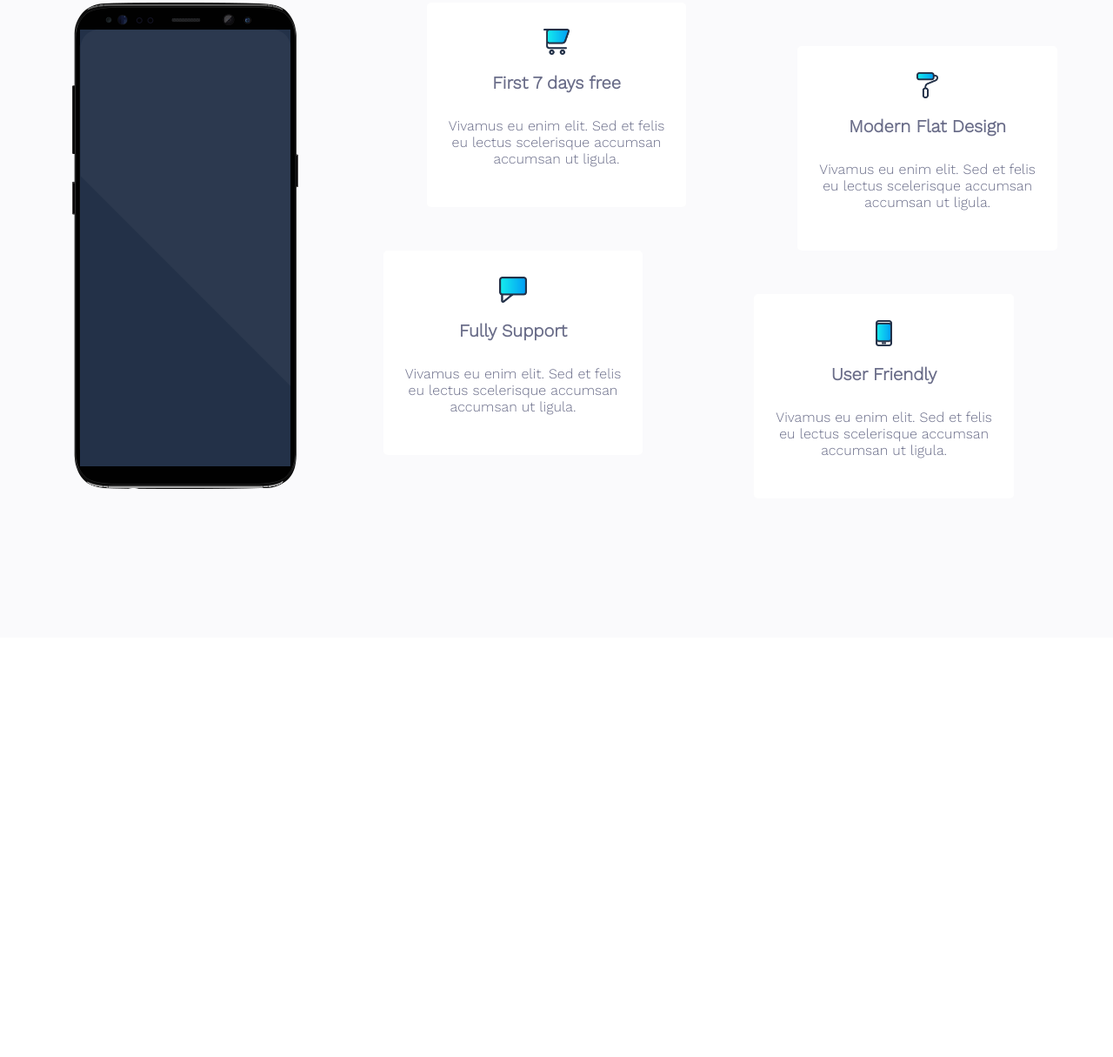
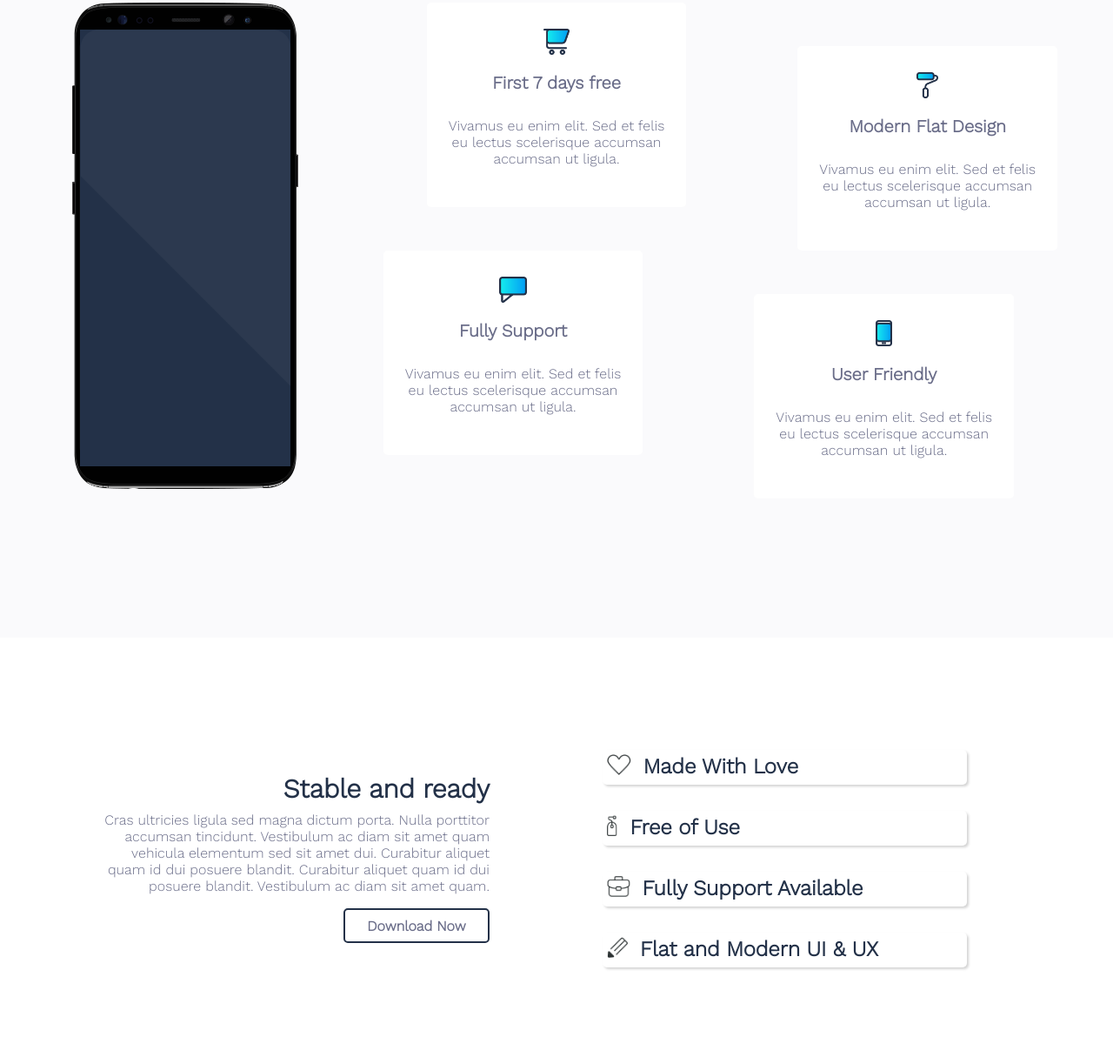
Before and after one commit to angelterziev196/vibo, a website built with webpack: page src/index.html in a window 1280 px wide. Shown: the part 867-2082 px from the top of the page at 87% size. Before the commit the page ends 1600 px from the top, so only its background shows below. Built offline with nearby package versions, Linux system fonts and the light colour scheme.

Commit message:
completed download section

```diff
--- a/src/components/download/download.html
+++ b/src/components/download/download.html
@@ -1,6 +1,69 @@
 <section class="container download">
     <div class="row download__holder">
-        <div class="col-lg-6 download__holder--description"></div>
-        <div class="col-lg-6 download__holder--perks"></div>
+        <div class="col-lg-6 download__holder__description">
+            <h3>Stable and ready</h3>
+            <p>
+                Cras ultricies ligula sed magna dictum porta. Nulla porttitor
+                accumsan tincidunt. Vestibulum ac diam sit amet quam vehicula
+                elementum sed sit amet dui. Curabitur aliquet quam id dui
+                posuere blandit. Curabitur aliquet quam id dui posuere blandit.
+                Vestibulum ac diam sit amet quam.
+            </p>
+            <button type="button">Download Now</button>
+        </div>
+        <div class="col-lg-6 download__holder__perks">
+            <div class="download__holder__perks__perk">
+                <div class="download__holder__perks__perk__wrap">
+                    <img
+                        src="/src/images/download/downlaod-hearth-decor.png"
+                        alt="decor"
+                    />
+                    <h5>Made With Love</h5>
+                </div>
+                <p>
+                    Cras ultricies ligula sed magna dictum porta. Nulla
+                    porttitor accumsan tincidunt. Vestibulum ac diam.
+                </p>
+            </div>
+            <div class="download__holder__perks__perk">
+                <div class="download__holder__perks__perk__wrap">
+                    <img
+                        src="/src/images/download/free-of-use-decor.png"
+                        alt="decor"
+                    />
+                    <h5>Free of Use</h5>
+                </div>
+                <p>
+                    Cras ultricies ligula sed magna dictum porta. Nulla
+                    porttitor accumsan tincidunt. Vestibulum ac diam.
+                </p>
+            </div>
+            <div class="download__holder__perks__perk">
+                <div class="download__holder__perks__perk__wrap">
+                    <img
+                        src="/src/images/download/support-decor.png"
+                        alt="decor"
+                    />
+                    <h5>Fully Support Available</h5>
+                </div>
+                <p>
+                    Cras ultricies ligula sed magna dictum porta. Nulla
+                    porttitor accumsan tincidunt. Vestibulum ac diam.
+                </p>
+            </div>
+            <div class="download__holder__perks__perk">
+                <div class="download__holder__perks__perk__wrap">
+                    <img
+                        src="/src/images/download/flat-and-moder-decor.png"
+                        alt="decor"
+                    />
+                    <h5>Flat and Modern UI & UX</h5>
+                </div>
+                <p>
+                    Cras ultricies ligula sed magna dictum porta. Nulla
+                    porttitor accumsan tincidunt. Vestibulum ac diam.
+                </p>
+            </div>
+        </div>
     </div>
 </section>
--- a/src/components/download/download.scss
+++ b/src/components/download/download.scss
@@ -0,0 +1,99 @@
+@use '/src/styles/globals/utilities';
+@import '/src/styles/globals/variables';
+@import '/src/styles/globals/mixins';
+
+.download {
+    &__holder {
+        width: 100%;
+        font-family: $sansSerif;
+
+        &__description {
+            @include breakpoint(desktop) {
+                padding: 156px 65px 156px 130px;
+            }
+            padding: 30px 30px;
+            display: flex;
+            flex-direction: column;
+            align-items: end;
+            text-align: end;
+
+            h3 {
+                font-size: 30px;
+                font-weight: 600;
+                color: $downloadBlue;
+            }
+
+            p {
+                color: $servicesGray;
+            }
+
+            button {
+                height: 40px;
+                width: 168px;
+                border-radius: 5px;
+                border: solid $downloadBlue 2px;
+                background-color: $white;
+                color: $servicesGray;
+                font-weight: bold;
+
+                &:hover {
+                    background-color: $buttonBackground;
+                    color: $white;
+                    border: solid $buttonBackground 2px;
+                    transition: background-color 0.4s, color 0.1s, border 0.4s;
+                }
+            }
+        }
+
+        &__perks {
+            margin: 10px 10px;
+
+            @include breakpoint(desktop) {
+                padding: 100px 156px 70px 65px;
+                margin: auto;
+            }
+
+            &__perk {
+                border-radius: 5px;
+                padding: 5px 5px;
+                margin-bottom: 30px;
+                box-shadow: 2px 2px 3px $lightgrey;
+
+                @include breakpoint(desktop) {
+                    max-height: 40px;
+                    overflow: hidden;
+
+                    &:hover {
+                        background-color: $buttonBackground;
+                        max-height: 150px;
+                        transition: max-height 1s;
+                        p {
+                            color: $downloadBlue;
+                        }
+                    }
+                }
+
+                &__wrap {
+                    display: flex;
+                    flex-direction: row;
+                    align-items: flex-start;
+                }
+            }
+
+            img {
+                height: 24px;
+            }
+
+            h5 {
+                padding-left: 14px;
+                font-size: 24px;
+                font-weight: 600;
+                color: $downloadBlue;
+            }
+
+            p {
+                color: $servicesGray;
+            }
+        }
+    }
+}
--- a/src/components/header/header.scss
+++ b/src/components/header/header.scss
@@ -27,22 +27,17 @@
     }
 
     img {
-        max-width: 450px;
-
-        @include breakpoint(mobile) {
-            display: none;
-        }
-
-        @include breakpoint(tablet) {
-            display: none;
-        }
+        display: none;
 
         @include breakpoint(desktop) {
+            // display: none;
             display: initial;
+            max-width: 450px;
         }
     }
 
     &__holder {
+        margin: 0;
         width: 100%;
         position: relative;
         top: 128px;
@@ -62,14 +57,32 @@
         }
 
         &__buttons {
-            margin-bottom: 30px;
+            margin-bottom: 0;
+            display: flex;
+            flex-direction: column;
+            align-items: center;
+
+            // @include breakpoint(desktop) {
+            //     display: block;
+            //     margin-bottom: 30px;
+            // }
+
+            @include breakpoint(tablet) {
+                display: block;
+                margin-bottom: 30px;
+            }
 
             &--download {
-                margin-right: 14px;
+                margin-right: 0;
+                margin-bottom: 30px;
+
+                @include breakpoint(tablet) {
+                    margin-right: 30px;
+                }
             }
 
             &--contact {
-                margin-left: 14px;
+                margin-left: 0;
             }
 
             button {
--- a/src/components/services/services.scss
+++ b/src/components/services/services.scss
@@ -6,34 +6,22 @@
     background-image: url('/src/images/services/services-background.png');
     height: 100vh;
 
-    @include breakpoint(serviceDecoration) {
-        height: auto;
-    }
-
-    @include breakpoint(tablet) {
-        height: auto;
-    }
-
     &__holder {
-        padding-top: 70px;
+        padding-top: 30px;
         width: 100%;
         margin: 0;
 
-        @include breakpoint(serviceDecoration) {
-            padding-top: 20px;
-        }
-
-        @include breakpoint(tablet) {
-            padding: 20px;
+        @include breakpoint(desktop) {
+            padding-top: 70px;
         }
 
         &__smartphone {
+            display: none;
+
+            @include breakpoint(desktop) {
                 display: flex;
                 align-items: center;
                 flex-direction: column;
-
-            @include breakpoint(serviceDecoration) {
-                display: none;
             }
         }
 
@@ -47,35 +35,22 @@
             color: $servicesGray;
 
             &:nth-child(odd) {
+                margin: auto;
+
+                @include breakpoint(desktop) {
                     margin-top: 50px;
-
-                @include breakpoint(serviceDecoration) {
-                    margin: auto;
-                }
-
-                @include breakpoint(tablet) {
-                    margin-top: 0;
                 }
             }
 
             &--service {
+                background-color: transparent;
+
+                @include breakpoint(desktop) {
                     background-color: $white;
                     width: 70%;
                     margin-bottom: 50px;
                     padding: 30px 16px;
                     border-radius: 5px;
-                cursor: pointer;
-
-                @include breakpoint(serviceDecoration) {
-                    margin: auto;
-                    width: 100%;
-                    background-color: transparent;
-                }
-
-                @include breakpoint(tablet) {
-                    margin: auto;
-                    width: 100%;
-                    background-color: transparent;
                 }
 
                 &:hover {
@@ -84,10 +59,10 @@
                 }
 
                 &:nth-child(2) {
+                    margin: 0;
+
+                    @include breakpoint(desktop) {
                         margin-right: 100px;
-
-                    @include breakpoint(tablet) {
-                        margin-right: 0;
                     }
                 }
 
--- a/src/styles/globals/_mixins.scss
+++ b/src/styles/globals/_mixins.scss
@@ -4,20 +4,16 @@
             @content;
         }
     } @else if $point == tablet {
-        @media (max-width: 768px) {
+        @media (min-width: 768px) {
             @content;
         }
     } @else if $point == mobile {
-        @media (max-width: 576px) {
+        @media (min-width: 576px) {
             @content;
         }
     } @else if $point == decoration {
         @media (max-width: 1452px) {
             @content;
         }
-    } @else if $point == serviceDecoration {
-        @media (max-width: 992px) {
-            @content;
-        }
     }
 }
--- a/src/styles/globals/_variables.scss
+++ b/src/styles/globals/_variables.scss
@@ -6,3 +6,5 @@ $white: #ffffff;
 $black: black;
 $lightgrey: lightgrey;
 $servicesGray: #6a6d89;
+$downloadBlue: #233148;
+$buttonBackground: #33d2fd;
```
Also changed, not shown: src/images/download/downlaod-hearth-decor.png (added), src/images/download/flat-and-moder-decor.png (added), src/images/download/free-of-use-decor.png (added), src/images/download/support-decor.png (added). Lines whose indentation alone changed are shown as unchanged.
